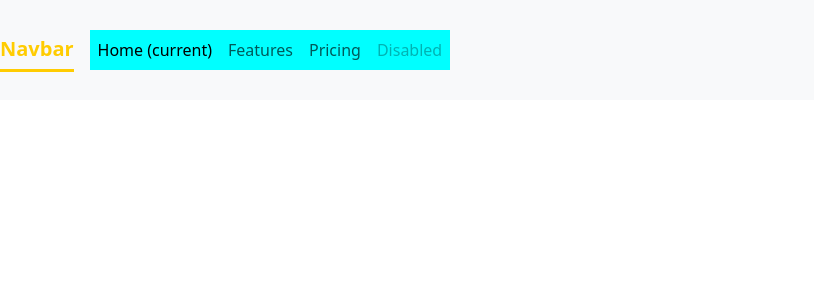
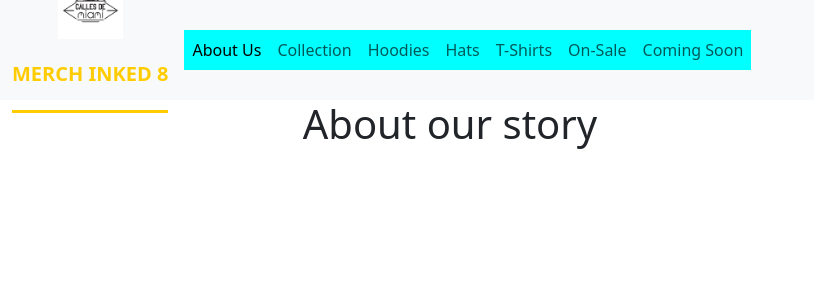
Before and after one commit to secretmedellin/react-intro, a React (Create React App) app: page / in a window 1280 px wide. Shown: the top 300 px of the page, without its empty margins (0-814 px from the left). Built offline with nearby package versions, Linux system fonts and the light colour scheme.

Commit message:
nav-bar completed

```diff
--- a/src/App.css
+++ b/src/App.css
@@ -73,3 +73,11 @@
 .navbar-nav {
   background-color: aqua;
 }
+
+#logo-img {
+  display: block;
+  width: 65px;
+  height: 10%;
+  position: relative;
+  top: -20px;
+}
--- a/src/App.js
+++ b/src/App.js
@@ -1,14 +1,31 @@
-import logo from "./logo.svg";
+import Navbar from "./components/Navbar";
+import { useState } from "react";
+// import logo from "./logo.svg";
 import "./App.css";
-import Navbar from "./components/Navbar";
+import Collections from "./components/Collections";
+import ComingSoon from "./components/ComingSoon";
+import AboutUs from "./components/AboutUs";
+import OnSale from "./components/OnSale";
+import Hoodies from "./components/Hoodies";
+import Tshirts from "./components/Tshirts";
+import Hats from "./components/Hats";
 
 function App() {
+  const [activeMenu, setActiveMenu] = useState("AboutUs");
   return (
     <div className="App">
-      <Navbar />
+      <Navbar setActiveMenu={setActiveMenu} />
       <div className="container">
         <div className="row">
-          {/* <div className="col-lg-8 col-md-6 col-sm-5 left-container"> */}
+          <div className="col-lg-8 col-md-6 col-sm-5 left-container">
+            {activeMenu === "Collections" && <Collections />}
+            {activeMenu === "ComingSoon" && <ComingSoon />}
+            {activeMenu === "AboutUs" && <AboutUs />}
+            {activeMenu === "OnSale" && <OnSale />}
+            {activeMenu === "Hoodies" && <Hoodies />}
+            {activeMenu === "Tshirts" && <Tshirts />}
+            {activeMenu === "Hats" && <Hats />}
+          </div>
         </div>
       </div>
     </div>
--- /dev/null
+++ b/src/components/AboutUs.jsx
@@ -0,0 +1,14 @@
+import React from "react";
+
+const AboutUs = (props) => {
+  const onClickItem = () => {
+    props.onClickItem(props.item.id);
+  };
+  return (
+    <div>
+      <h1>About our story</h1>
+    </div>
+  );
+};
+
+export default AboutUs;
--- /dev/null
+++ b/src/components/Collections.jsx
@@ -0,0 +1,11 @@
+import React from "react";
+
+const Collections = (props) => {
+  return (
+    <div>
+      <h1>Collection</h1>
+    </div>
+  );
+};
+
+export default Collections;
--- /dev/null
+++ b/src/components/ComingSoon.jsx
@@ -0,0 +1,11 @@
+import React from "react";
+
+const ComingSoon = (props) => {
+  return (
+    <div>
+      <h1> ComingSoon</h1>
+    </div>
+  );
+};
+
+export default ComingSoon;
--- /dev/null
+++ b/src/components/Hats.jsx
@@ -0,0 +1,11 @@
+import React from "react";
+
+const LongSleves = (props) => {
+  return (
+    <div>
+      <h1>New Hats</h1>
+    </div>
+  );
+};
+
+export default LongSleves;
--- /dev/null
+++ b/src/components/Hoodies.jsx
@@ -0,0 +1,11 @@
+import React from "react";
+
+const Hoodies = (props) => {
+  return (
+    <div>
+      <h1>Hoodies</h1>
+    </div>
+  );
+};
+
+export default Hoodies;
--- a/src/components/Navbar.jsx
+++ b/src/components/Navbar.jsx
@@ -1,36 +1,122 @@
-import React from "react";
+import React, { useState } from "react";
+import Logo from "../Images/calles_logo.jpg";
 
-const Navbar = () => {
+const Navbar = (props) => {
+  const { setActiveMenu } = props;
+  const [curActiveMenu, setCurActiveMenu] = useState("AboutUs");
   return (
     <nav className="navbar navbar-expand-lg navbar-light bg-light">
-      <a className="navbar-brand" href="/">
-        Navbar
-      </a>
-      <button
-        className="navbar-toggler"
-        type="button"
-        data-toggle="collapse"
-        data-target="#navbarNavAltMarkup"
-        aria-controls="navbarNavAltMarkup"
-        aria-expanded="false"
-        aria-label="Toggle navigation"
-      >
-        <span className="navbar-toggler-icon"></span>
-      </button>
-      <div className="collapse navbar-collapse" id="navbarNavAltMarkup">
-        <div className="navbar-nav">
-          <a className="nav-item nav-link active" href="/">
-            Home <span className="sr-only">(current)</span>
-          </a>
-          <a className="nav-item nav-link" href="/">
-            Features
-          </a>
-          <a className="nav-item nav-link" href="/">
-            Pricing
-          </a>
-          <a className="nav-item nav-link disabled" href="/">
-            Disabled
-          </a>
+      <div className="container-fluid">
+        <a className="navbar-brand" href="/">
+          <img
+            id="logo-img"
+            src={Logo}
+            alt="Logo"
+            width="50"
+            height="24"
+            className="d-inline-block align-text-top"
+          />
+          <p id="header">MERCH INKED 8 </p>
+        </a>
+        <div className="navbar-collapse" id="navbarNav">
+          <ul className="navbar-nav">
+            <li className="nav-item">
+              <button
+                className={`nav-link btn-hover ${
+                  curActiveMenu === "AboutUs" ? "active" : ""
+                }`}
+                aria-current="page"
+                onClick={() => {
+                  setCurActiveMenu("AboutUs");
+                  setActiveMenu("AboutUs");
+                }}
+              >
+                About Us
+              </button>
+            </li>
+            <li className="nav-item" id="navbar">
+              <button
+                className={`nav-link btn-hover ${
+                  curActiveMenu === "Collections" ? "active" : ""
+                }`}
+                onClick={() => {
+                  setCurActiveMenu("Collections");
+                  setActiveMenu("Collections");
+                }}
+              >
+                Collection
+              </button>
+            </li>
+            <li className="nav-item " id="navbar">
+              <button
+                id="navbarYe"
+                className={`nav-link btn-hover ${
+                  curActiveMenu === "Hoodies" ? "active" : ""
+                }`}
+                onClick={() => {
+                  setCurActiveMenu("Hoodies");
+                  setActiveMenu("Hoodies");
+                }}
+              >
+                Hoodies
+              </button>
+            </li>
+            <li className="nav-item " id="navbar">
+              <button
+                id="navbarYe"
+                className={`nav-link btn-hover ${
+                  curActiveMenu === "LongSleves" ? "active" : ""
+                }`}
+                onClick={() => {
+                  setCurActiveMenu("Hats");
+                  setActiveMenu("Hats");
+                }}
+              >
+                Hats
+              </button>
+            </li>
+            <li className="nav-item " id="navbar">
+              <button
+                id="navbarYe"
+                className={`nav-link btn-hover ${
+                  curActiveMenu === "Tshirts" ? "active" : ""
+                }`}
+                onClick={() => {
+                  setCurActiveMenu("Tshirts");
+                  setActiveMenu("Tshirts");
+                }}
+              >
+                T-Shirts
+              </button>
+            </li>
+            <li className="nav-item " id="navbar">
+              <button
+                id="navbarYe"
+                className={`nav-link btn-hover ${
+                  curActiveMenu === "On-Sale" ? "active" : ""
+                }`}
+                onClick={() => {
+                  setCurActiveMenu("OnSale");
+                  setActiveMenu("OnSale");
+                }}
+              >
+                On-Sale
+              </button>
+            </li>{" "}
+            <li className="nav-item" id="navbar">
+              <button
+                className={`nav-link btn-hover ${
+                  curActiveMenu === "ComingSoon" ? "active" : ""
+                }`}
+                onClick={() => {
+                  setCurActiveMenu("ComingSoon");
+                  setActiveMenu("ComingSoon");
+                }}
+              >
+                Coming Soon
+              </button>
+            </li>
+          </ul>
         </div>
       </div>
     </nav>
--- /dev/null
+++ b/src/components/OnSale.jsx
@@ -0,0 +1,11 @@
+import React from "react";
+
+const OnSale = (props) => {
+  return (
+    <div>
+      <h1>ON SALE DISCOUNT PRICES</h1>
+    </div>
+  );
+};
+
+export default OnSale;
--- /dev/null
+++ b/src/components/Tshirts.jsx
@@ -0,0 +1,11 @@
+import React from "react";
+
+const TShirts = (props) => {
+  return (
+    <div>
+      <h1>T-SHIRTS INVENTORY</h1>
+    </div>
+  );
+};
+
+export default TShirts;
```
Also changed, not shown: src/components/buttons.jsx (added, +15 -0 lines), src/Images/calles_logo.jpg (added).
